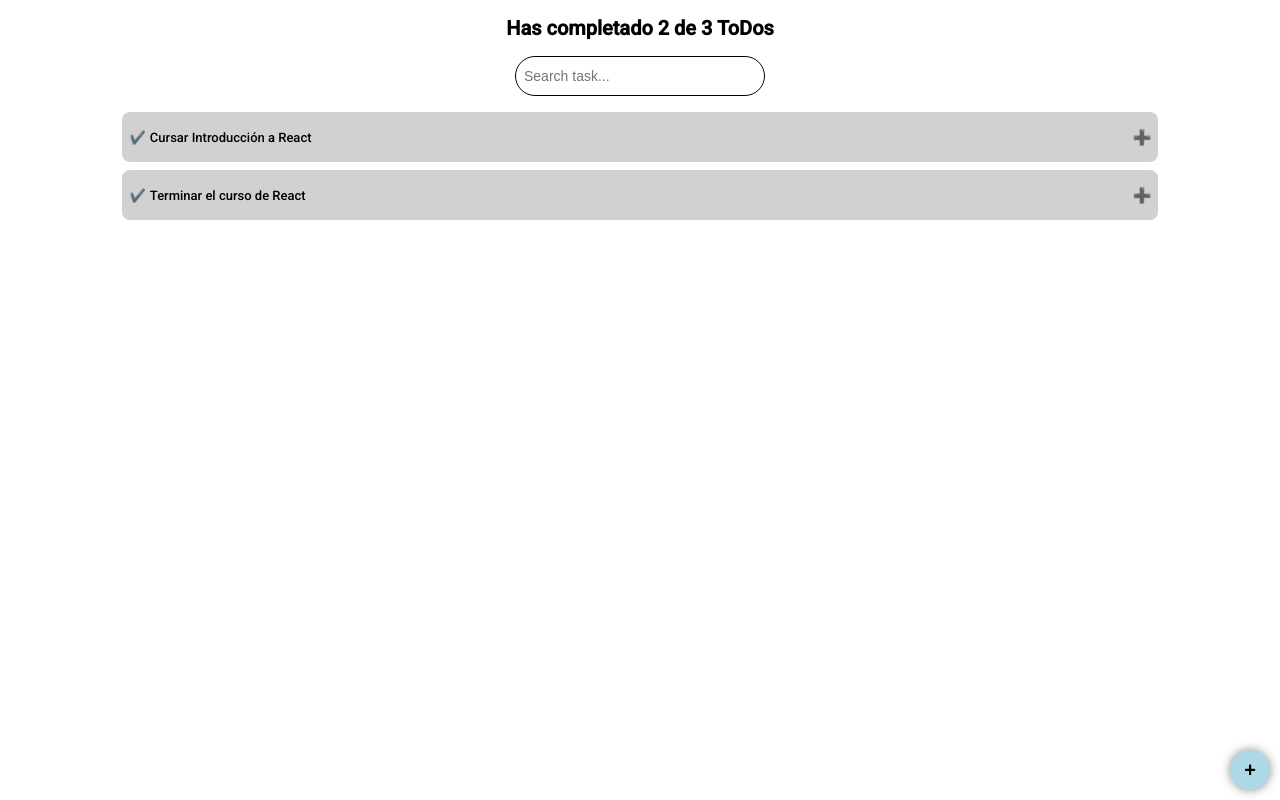
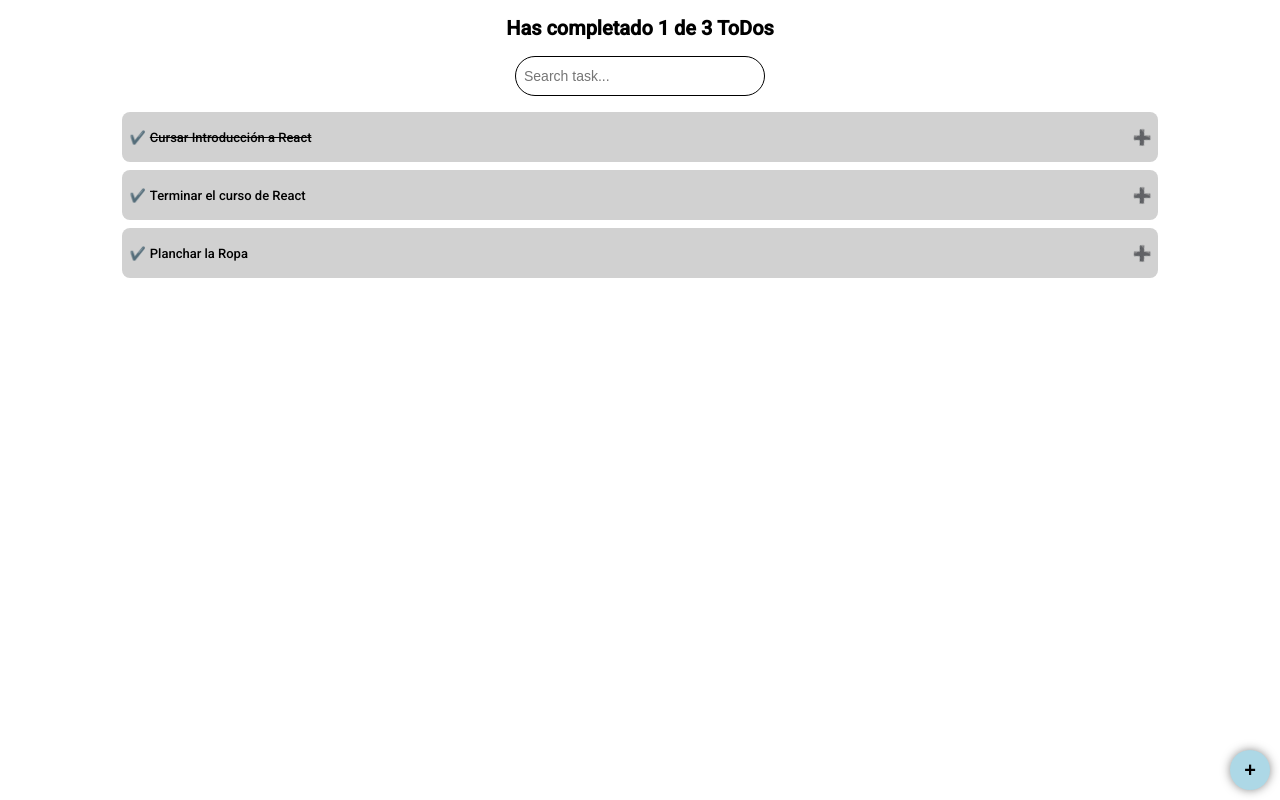
Before and after one commit to JulianQA/todo-app, a React (Create React App) app: page / in a window 1280 px wide. Built offline with nearby package versions, Linux system fonts and the light colour scheme.

Commit message:
useState, complete and delete ToDos

```diff
--- a/src/App.css
+++ b/src/App.css
@@ -62,8 +62,12 @@ ul {
   transform: rotate(45deg);
 }
 
-.todo__container li p {
+.toDoItem__p {
   width: 100%;
+}
+
+.toDoItem__p.completed {
+  text-decoration: line-through;
 }
 
 .todo__button {
--- a/src/App.js
+++ b/src/App.js
@@ -6,19 +6,64 @@ import { ToDoItem } from './components/ToDoItem';
 import { ToDoButton } from './components/ToDoButton';
 import './App.css';
 
-const todos = [{
-  text: 'Cursar Introducción a React', isCompleted: false
-}, {
-  text: 'Terminar el curso de React', isCompleted: false
-}];
+const defaultToDos = [
+  {
+    text: 'Cursar Introducción a React',
+    isCompleted: true
+  },
+  {
+    text: 'Terminar el curso de React',
+    isCompleted: false
+  },
+  {
+    text: 'Planchar la Ropa',
+    isCompleted: false
+  }
+];
+
+
 function App() {
+  const [toDos, setToDos] = React.useState(defaultToDos);
+  const [search, setSearch] = React.useState('');
+
+  const totalToDos = toDos.length;
+  const completedToDos = toDos.filter(item => item.isCompleted === true).length;
+
+  let filterByToDos = [];
+
+  if (!search.length >= 1) {
+    filterByToDos = toDos;
+  } else {
+    filterByToDos = toDos.filter(item => {
+      const itemText = item.text.toLowerCase();
+      const searchText = search.toLowerCase();
+      return itemText.includes(searchText);
+    })
+  }
+  function toCompleteToDos(text) {
+    const index = toDos.findIndex(item => item.text === text);
+    const newArray = [...toDos];
+    newArray[index].isCompleted = true;
+    setToDos(newArray);
+  }
+  function toDeleteToDo(text) {
+    const index = toDos.findIndex(item => item.text === text);
+    const newArray = [...toDos];
+    newArray.splice(index, 1);
+    setToDos(newArray);
+  }
   return (
     <main>
-      <TodoCounter />
-      <ToDoSearch />
+      <TodoCounter total={totalToDos} completed={completedToDos} />
+      <ToDoSearch search={search} setSearch={setSearch} />
       <ToDoList>
-        {todos.map(e => (
-          < ToDoItem key={e.text} text={e.text} />
+        {filterByToDos.map(e => (
+          < ToDoItem
+            key={e.text}
+            text={e.text}
+            isCompleted={e.isCompleted}
+            toCompleteToDos={() => toCompleteToDos(e.text)}
+            toDeleteToDo={() => toDeleteToDo(e.text)} />
         ))}
       </ToDoList>
       <ToDoButton />
--- a/src/components/ToDoCounter.jsx
+++ b/src/components/ToDoCounter.jsx
@@ -1,8 +1,8 @@
 import React from 'react';
 
-function TodoCounter() {
+function TodoCounter({ total, completed }) {
     return (
-        <h2 className='todo__counter-title'>Has completado 2 de 3 ToDos</h2>
+        <h2 className='todo__counter-title'>Has completado {completed} de {total} ToDos</h2>
     );
 };
 
--- a/src/components/ToDoItem.jsx
+++ b/src/components/ToDoItem.jsx
@@ -3,13 +3,10 @@ import React from 'react'
 function ToDoItem(props) {
     return (
         <li>
-            <span onClick={() => {
-                alert(`Completaste el ToDo: ${props.text}`);
-            }}>✔️</span>
-            <p>{props.text}</p>
-            <span onClick={() => {
-                alert(`Borraste el ToDo: ${props.text}`);
-            }}>✖️</span>
+            <span
+                onClick={props.toCompleteToDos}>✔️</span>
+            <p className={`toDoItem__p ${props.isCompleted && 'completed'}`}>{props.text}</p>
+            <span onClick={props.toDeleteToDo}>✖️</span>
         </li>
     )
 }
--- a/src/components/ToDoSearch.jsx
+++ b/src/components/ToDoSearch.jsx
@@ -1,13 +1,15 @@
 import React from 'react'
 
-function ToDoSearch() {
+function ToDoSearch({ search, setSearch }) {
     return (
         <input
             className='todo__input'
             placeholder='Search task...'
+            value={search}
             onChange={(event) => {
-                console.log(event.target.value);
-            }}></input>
+                console.log(event.target.value)
+                setSearch(event.target.value);
+            }} />
     )
 };
 
```
